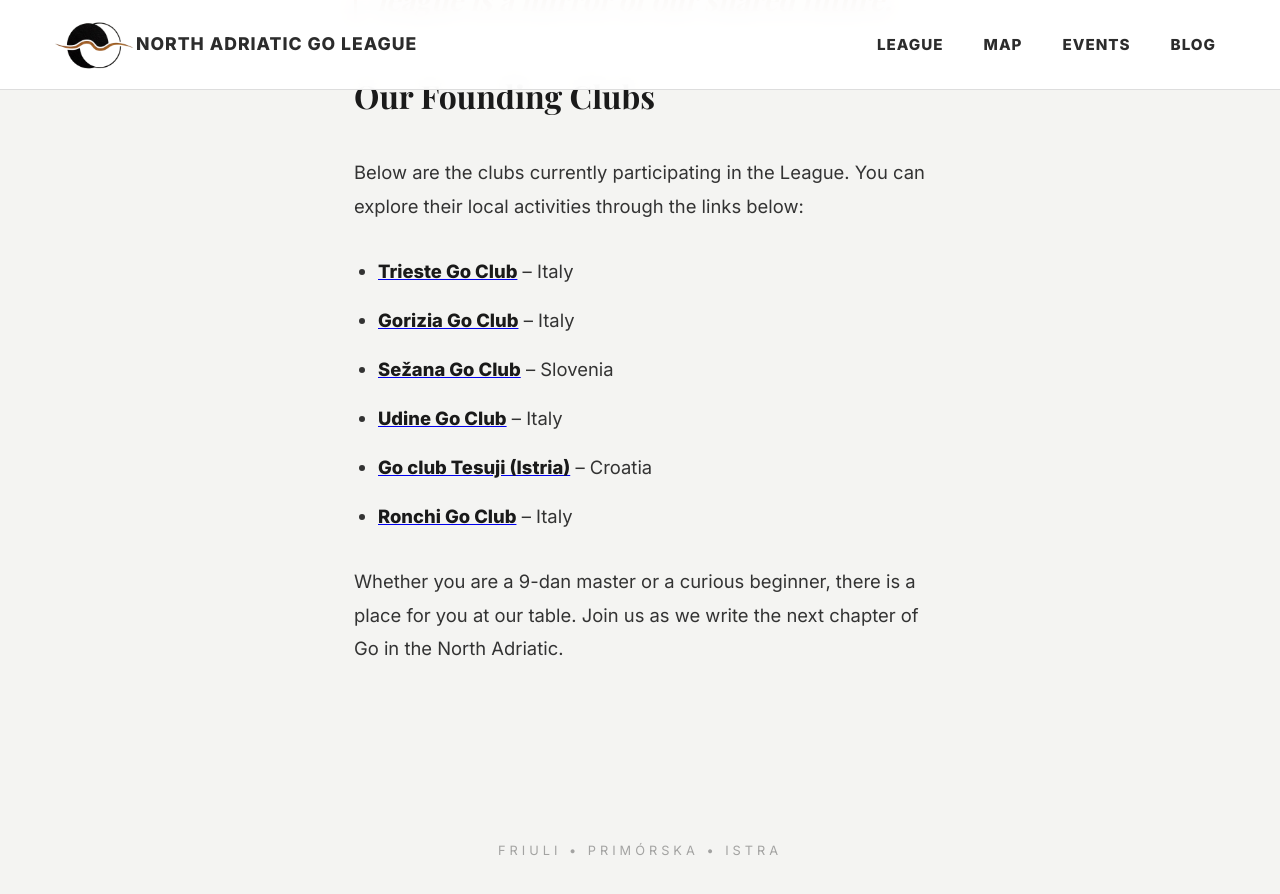
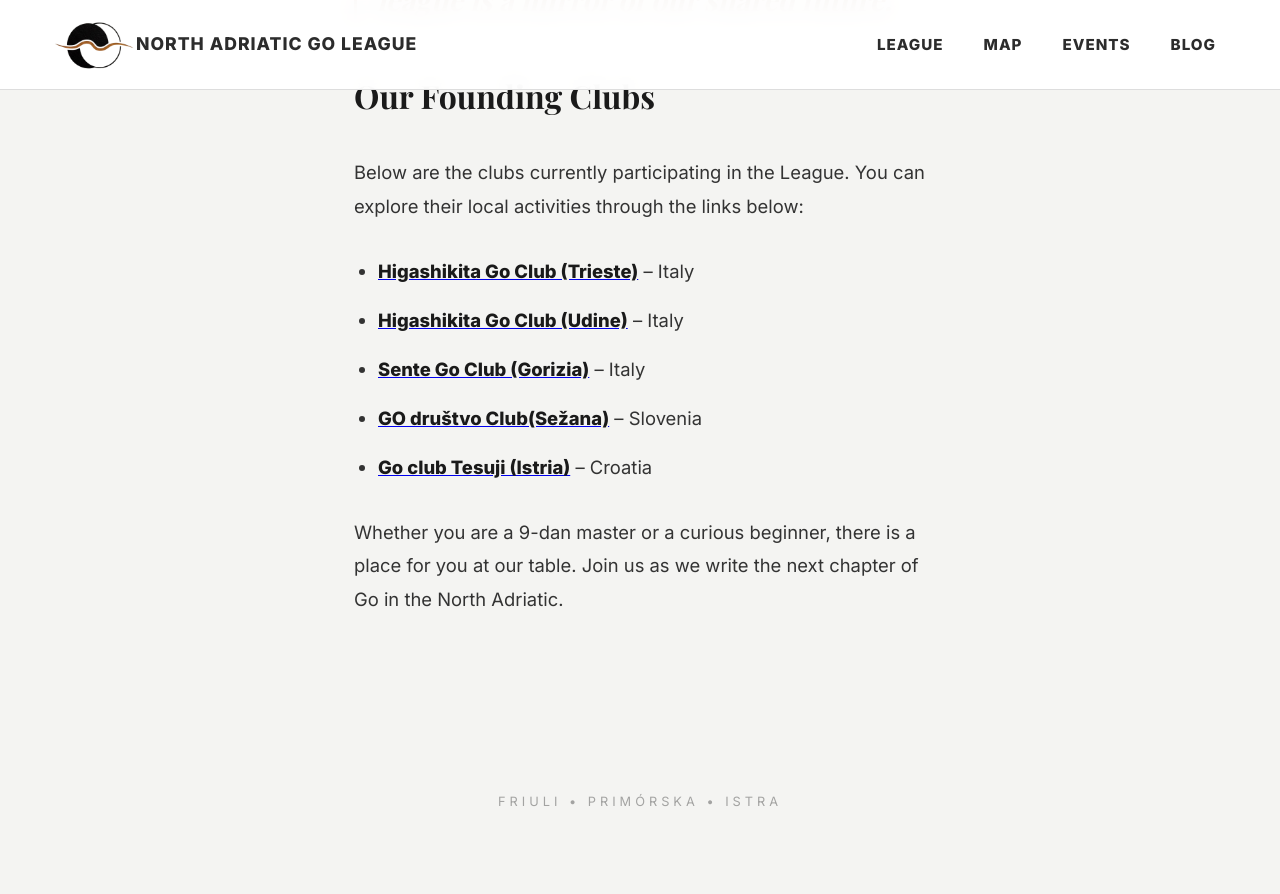
Before and after one commit to North-Adriatic-Go-League/north-adriatic-go-league.github.io, a Jekyll site: the page built from league.md, in a window 1280 px wide and 900 px high, scrolled down 1407 px. Shown: the top 894 px of the window. Built offline with Jekyll 4.4.1, drawn with Linux system fonts in a browser that asks for light colours; some web fonts are replaced.

Commit message:
Update Club names

```diff
--- a/league.md
+++ b/league.md
@@ -21,11 +21,10 @@ While the spirit of competition drives our matches, the NAGL is primarily a comm
 ### Our Founding Clubs
 Below are the clubs currently participating in the League. You can explore their local activities through the links below:
 
-* [**Trieste Go Club**](#) – Italy
-* [**Gorizia Go Club**](#) – Italy
-* [**Sežana Go Club**](#) – Slovenia
-* [**Udine Go Club**](#) – Italy
+* [**Higashikita Go Club (Trieste)**](#) – Italy
+* [**Higashikita Go Club (Udine)**](#) – Italy
+* [**Sente Go Club (Gorizia)**](#) – Italy
+* [**GO društvo Club(Sežana)**](#) – Slovenia
 * [**Go club Tesuji (Istria)**](/tesuji/) – Croatia
-* [**Ronchi Go Club**](#) – Italy
 
 Whether you are a 9-dan master or a curious beginner, there is a place for you at our table. Join us as we write the next chapter of Go in the North Adriatic.
```
